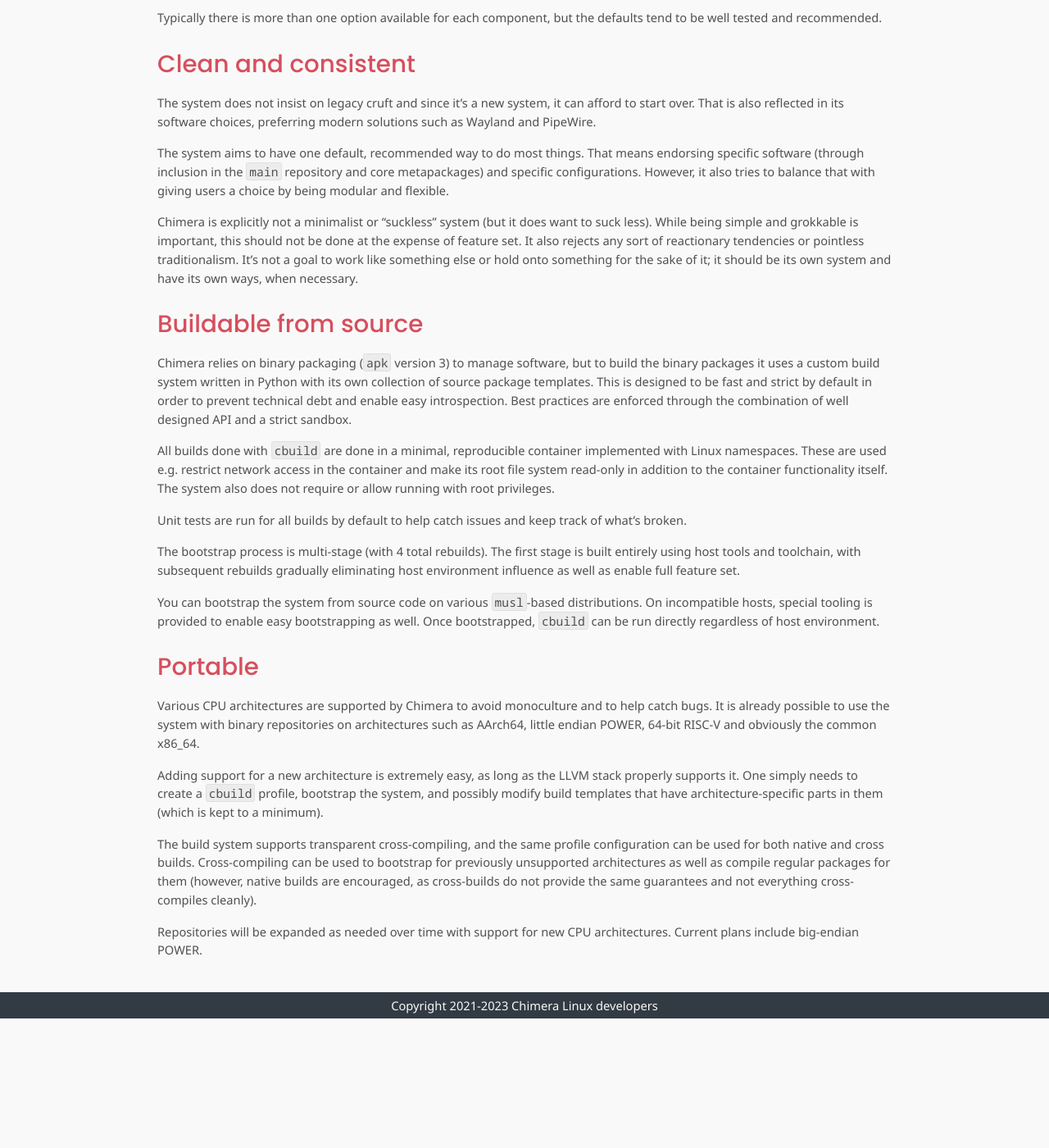
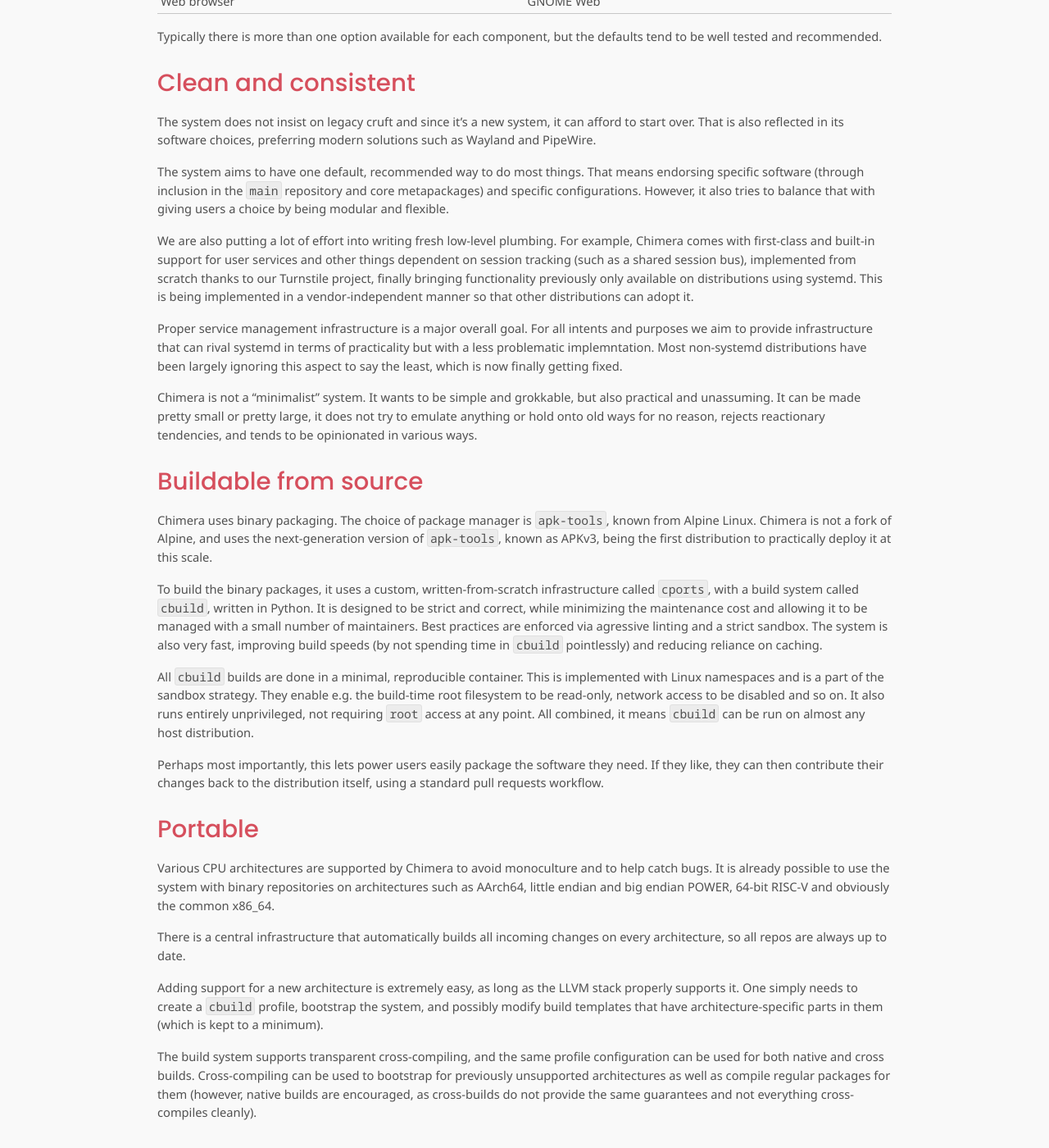
Before and after one commit to chimera-linux/chimera-linux.github.io, a Jekyll site: the page built from about/index.md, in a window 1280 px wide and 1400 px high, scrolled down 1103 px. Shown: the whole window at 82% size. Built offline with Jekyll 4.4.1, drawn with Linux system fonts in a browser that asks for light colours; before the commit the page ends 2345 px from its top, so only the background shows below that; some of the changed text lies outside the part shown.

Commit message:
rewrite about page and front page blurbs

```diff
--- a/about/index.md
+++ b/about/index.md
@@ -10,10 +10,8 @@
 `sed` or `grep`; read our [FAQ](/docs/faq) for details about why).
 
 The FreeBSD tools were chosen for their high quality code and solid feature
-set. Some source code is also taken from NetBSD and OpenBSD. While we are
-not philosophically opposed to GNU/GPL and licensing is not really a factor,
-there are real benefits to using them, and they are overall a better fit for
-the project.
+set. However, Chimera does not aim to replicate the FreeBSD experience on
+Linux in general, instead having its own choices and workflows.
 
 The LLVM/Clang suite provides the system toolchain (`clang`, `lld`) as well
 as runtime parts (`compiler-rt`, `libunwind`, `libc++`). The C library is
@@ -21,18 +19,20 @@
 Fuchsia) Scudo allocator for performance as well as security.
 
 This means Chimera is not a GNU/Linux system, as it utilizes neither GNU
-utilities, nor GNU libc, nor GNU toolchain. The system is bootstrappable
-almost entirely without any GNU components (other than `make`) and is
-capable of booting without them (however, most people will have some).
+utilities, nor GNU libc, nor GNU toolchain. However, the project is not
+anti-GNU/GPL, and its userland choice is [primarily technical](https://chimera-linux.org/docs/faq#so-why-use-a-bsd-based-userland-anyway).
+Users are generally free to use whichever software they like.
 
-Chimera's package collection is hardened, utilizing multiple techniques as
-needed/allowed, including common ones such as stack canaries and PIE as
-well as less common ones such as a subset of UBSan and CFI.
+Chimera's package collection is more strongly hardened than usual, utilizing
+multiple techniques as needed/allowed, including common ones such as stack
+canaries and PIE as well as less common ones such as a subset of UBSan and CFI.
 
-This is partially enabled by Chimera's system-wide deployment of LTO, or
-Link-Time Optimization, which additionally has other benefits when it comes
-to performance and binary size. Clang's ThinLTO is utilized to mitigate the
-build-time cost of LTO.
+This is also enabled by our different tooling choices; the BSD userland is
+easier to harden, the LLVM toolchain provides the methods, and the rest is
+a matter of how it's put together. Relatedly, Chimera is entirely compiled
+with Link-Time Optimization thanks for Clang ThinLTO (which mitigates the
+burden on our infrastructure), which reduces binary size, improves performance,
+and allows certain security hardening methods to be effective.
 
 The `dinit` project provides the service manager and init system for the
 OS. It's a lightweight, dependency-based (unlike e.g. `runit`), supervising
@@ -68,47 +68,62 @@
 it also tries to balance that with giving users a choice by being
 modular and flexible.
 
-Chimera is explicitly not a minimalist or "suckless" system (but it does
-want to suck less). While being simple and grokkable is important, this
-should not be done at the expense of feature set. It also rejects any sort
-of reactionary tendencies or pointless traditionalism. It's not a goal to
-work like something else or hold onto something for the sake of it; it
-should be its own system and have its own ways, when necessary.
+We are also putting a lot of effort into writing fresh low-level plumbing.
+For example, Chimera comes with first-class and built-in support for user
+services and other things dependent on session tracking (such as a shared
+session bus), implemented from scratch thanks to our Turnstile project,
+finally bringing functionality previously only available on distributions
+using systemd. This is being implemented in a vendor-independent manner
+so that other distributions can adopt it.
+
+Proper service management infrastructure is a major overall goal. For all
+intents and purposes we aim to provide infrastructure that can rival
+systemd in terms of practicality but with a less problematic implemntation.
+Most non-systemd distributions have been largely ignoring this aspect to
+say the least, which is now finally getting fixed.
+
+Chimera is not a "minimalist" system. It wants to be simple and grokkable,
+but also practical and unassuming. It can be made pretty small or pretty
+large, it does not try to emulate anything or hold onto old ways for no
+reason, rejects reactionary tendencies, and tends to be opinionated in
+various ways.
 
 ## Buildable from source
 
-Chimera relies on binary packaging (`apk` version 3) to manage software,
-but to build the binary packages it uses a custom build system written in
-Python with its own collection of source package templates. This is designed
-to be fast and strict by default in order to prevent technical debt and
-enable easy introspection. Best practices are enforced through the
-combination of well designed API and a strict sandbox.
+Chimera uses binary packaging. The choice of package manager is `apk-tools`,
+known from Alpine Linux. Chimera is not a fork of Alpine, and uses the
+next-generation version of `apk-tools`, known as APKv3, being the first
+distribution to practically deploy it at this scale.
 
-All builds done with `cbuild` are done in a minimal, reproducible container
-implemented with Linux namespaces. These are used e.g. restrict network
-access in the container and make its root file system read-only in addition
-to the container functionality itself. The system also does not require or
-allow running with root privileges.
+To build the binary packages, it uses a custom, written-from-scratch
+infrastructure called `cports`, with a build system called `cbuild`,
+written in Python. It is designed to be strict and correct, while
+minimizing the maintenance cost and allowing it to be managed with a
+small number of maintainers. Best practices are enforced via agressive
+linting and a strict sandbox. The system is also very fast, improving
+build speeds (by not spending time in `cbuild` pointlessly) and reducing
+reliance on caching.
 
-Unit tests are run for all builds by default to help catch issues and
-keep track of what's broken.
+All `cbuild` builds are done in a minimal, reproducible container. This
+is implemented with Linux namespaces and is a part of the sandbox strategy.
+They enable e.g. the build-time root filesystem to be read-only, network
+access to be disabled and so on. It also runs entirely unprivileged, not
+requiring `root` access at any point. All combined, it means `cbuild` can
+be run on almost any host distribution.
 
-The bootstrap process is multi-stage (with 4 total rebuilds). The first
-stage is built entirely using host tools and toolchain, with subsequent
-rebuilds gradually eliminating host environment influence as well as
-enable full feature set.
-
-You can bootstrap the system from source code on various `musl`-based
-distributions. On incompatible hosts, special tooling is provided to
-enable easy bootstrapping as well. Once bootstrapped, `cbuild` can be
-run directly regardless of host environment.
+Perhaps most importantly, this lets power users easily package the software
+they need. If they like, they can then contribute their changes back to
+the distribution itself, using a standard pull requests workflow.
 
 ## Portable
 
 Various CPU architectures are supported by Chimera to avoid monoculture
 and to help catch bugs. It is already possible to use the system with
 binary repositories on architectures such as AArch64, little endian
-POWER, 64-bit RISC-V and obviously the common x86_64.
+and big endian POWER, 64-bit RISC-V and obviously the common x86_64.
+
+There is a central infrastructure that automatically builds all incoming
+changes on every architecture, so all repos are always up to date.
 
 Adding support for a new architecture is extremely easy, as long as the
 LLVM stack properly supports it. One simply needs to create a `cbuild`
@@ -121,6 +136,3 @@
 architectures as well as compile regular packages for them (however,
 native builds are encouraged, as cross-builds do not provide the
 same guarantees and not everything cross-compiles cleanly).
-
-Repositories will be expanded as needed over time with support for new
-CPU architectures. Current plans include big-endian POWER.
```
Also changed, not shown: index.html (+11 -11 lines).
